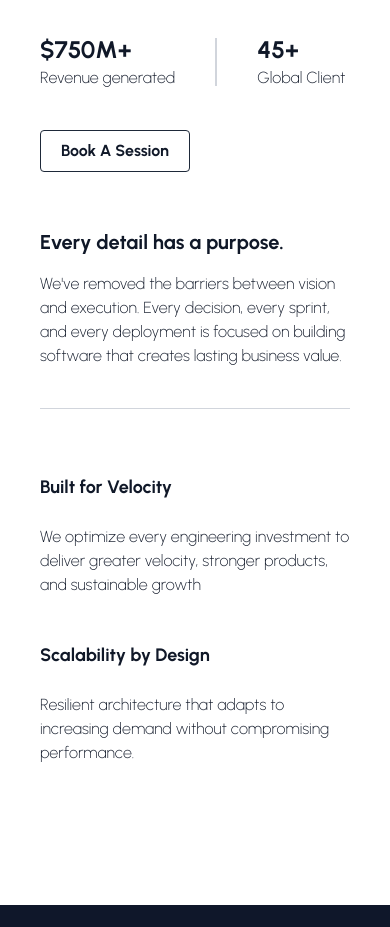
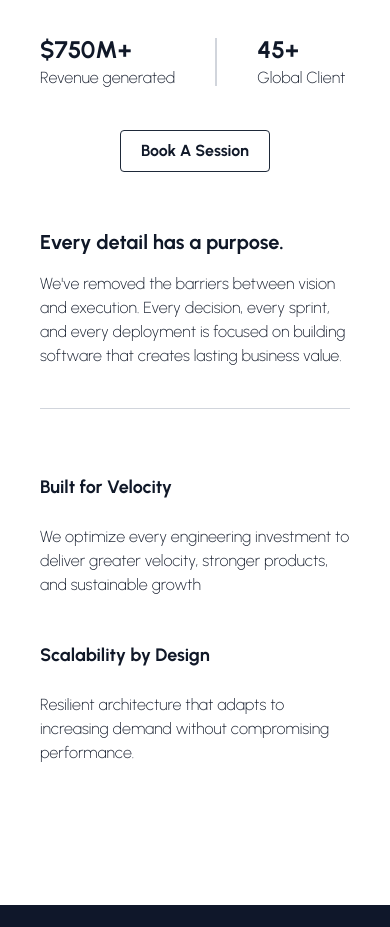
Before and after one commit to Kelechiemmanuel/Portfolio, a React (Vite) app in the folder Frontend/: page / in a window 390 px wide. Shown: the part 2760-3687 px from the top of the page. Built offline with nearby package versions, Linux system fonts and the light colour scheme.

Commit message:
✅✅✅✅

```diff
--- a/Frontend/src/pages/About.jsx
+++ b/Frontend/src/pages/About.jsx
@@ -35,7 +35,9 @@ const About = () => {
                                 <p>Global Client</p>
                             </div>
                         </div>
-                        <Booking />
+                        <div className='flex justify-center lg:justify-start'>
+                            <Booking />
+                        </div>
                     </div>
                     <div>
                         <h2 className='text-xl font-bold leading-15'>Every detail has a purpose.</h2>
```
